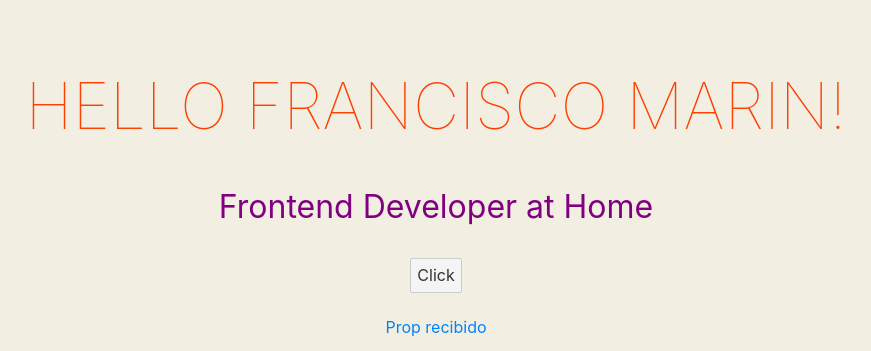
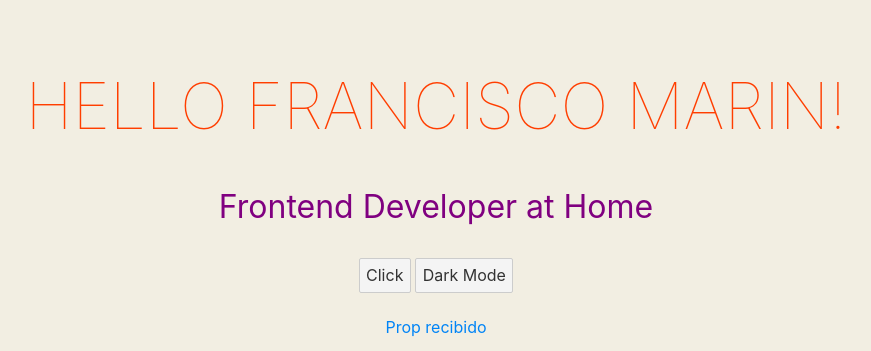
Before and after one commit to franciscomarin98/Svelte-Intro-One, a Svelte app: page / in a window 1280 px wide. Shown: the top 351 px of the page, without its empty margins (204-1075 px from the left). Built offline with nearby package versions, Linux system fonts and the light colour scheme.

Commit message:
Aprendiendo a aplicar condicionales en Svelte con su sintaxis, en este caso el if-else

```diff
--- a/src/App.svelte
+++ b/src/App.svelte
@@ -34,6 +34,11 @@
 	:global(:root){
 		--theme-color: purple;
 	}
+
+	:global(body.dark-mode){
+		background-color: #1d3040;
+		color: #bfc2c7;
+	}
 	main {
 		text-align: center;
 		padding: 1em;
--- a/src/components/About.svelte
+++ b/src/components/About.svelte
@@ -1,16 +1,34 @@
 <script>
     let someText = "Frontend Developer at Home";
     let count = 0;
-    const handleIncrement = () =>{
+    let styles = {
+        darkMode: false,
+    };
+
+    const handleIncrement = () => {
         count++;
+    };
+
+    function toggle() {
+        styles.darkMode = !styles.darkMode;
+        window.document.body.classList.toggle("dark-mode");
     }
 </script>
 
 <div class="About">
-    <p>{someText}</p>
+    {#if !styles.darkMode}
+         <!-- content here -->
+         <p>{someText}</p>
+    {:else}
+         <!-- else content here -->
+         <p>
+             <span>Hello DarkMode</span>
+        </p>
+    {/if}
     <button on:click={handleIncrement}>
-        Click {count === 0 ? '' : count}
+        Click {count === 0 ? "" : count}
     </button>
+    <button on:click={toggle}>Dark Mode</button>
 </div>
 
 <style>
```
